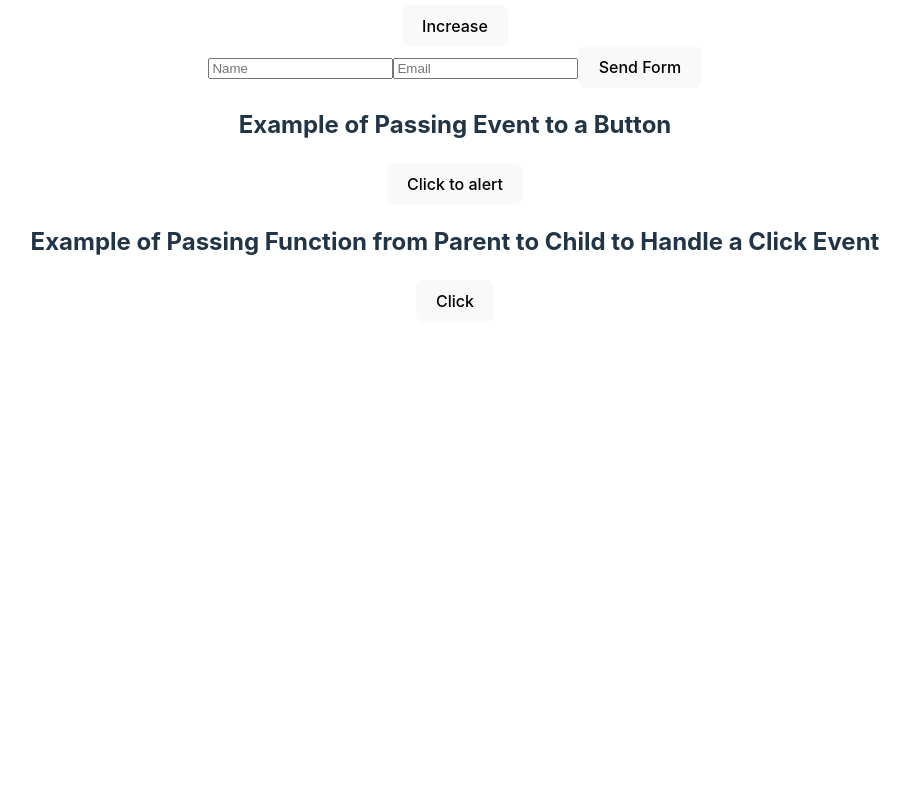
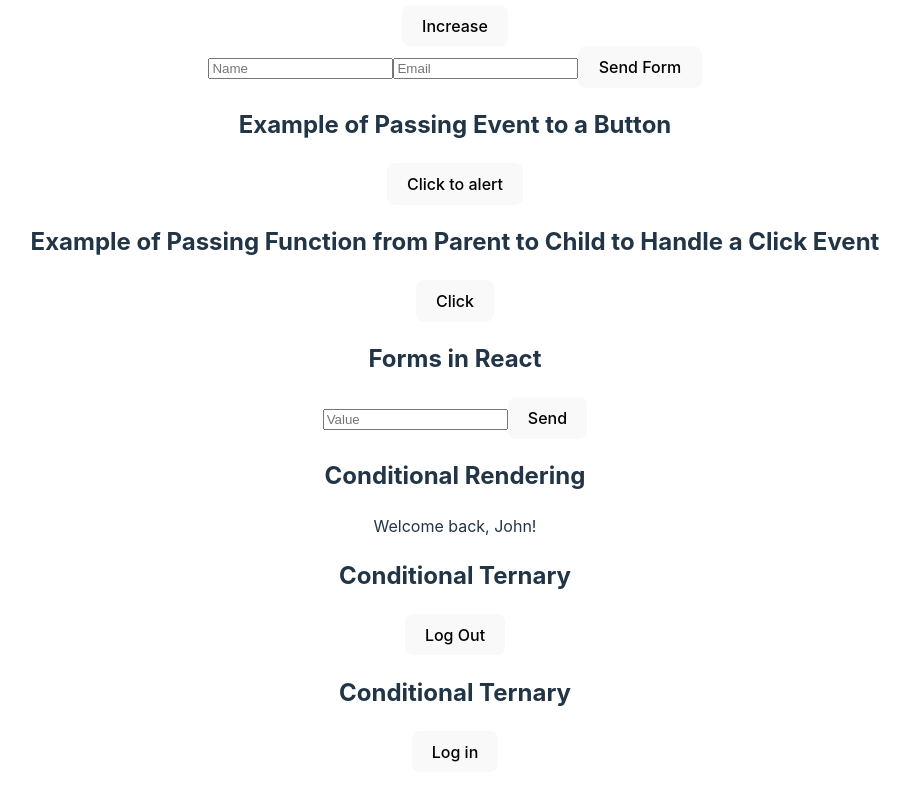
Before and after one commit to mmartins23/ReactJS-com-TS-direto-ao-ponto, a React (Vite) app in the folder Section 3- Fundamentos do React JS/react-fundamentals-app/: page / in a window 1280 px wide. Shown: the part 775-1575 px from the top of the page, without its empty margins (185-1095 px from the left). Before the commit the page ends 1129 px from the top, so only its background shows below. Built offline with nearby package versions, Linux system fonts and the light colour scheme.

Commit message:
13. Formulários e renderização condicional

```diff
--- a/Section 3- Fundamentos do React JS/react-fundamentals-app/src/App.jsx
+++ b/Section 3- Fundamentos do React JS/react-fundamentals-app/src/App.jsx
@@ -8,6 +8,9 @@ import Counter from './components/Counter';
 import Form from './components/Form';
 import Button from './components/Button';
 import ParentEventComponent from './components/ParentEventComponent';
+import FormEvents from './components/FormEvents';
+import RenderConditional from './components/RenderConditional';
+import LoginButton from './components/LoginButton';
 
 
 function App() {
@@ -23,14 +26,21 @@ function App() {
       {/* 10 Props */}
       <User name="Alice" age={30} jobRole="Developer" />
       <User name="Bob" age={25} jobRole="Designer" />
-      {/* useState */}
+      {/* 11 useState */}
       <Counter/>
-      {/* Multiple state */}
+      {/* 11Multiple state */}
       <Form/>
-      {/* Events */}
+      {/* 12 Events */}
       <Button/>
-      {/*  */}
+      {/* 12 Passing events functions as props  */}
       <ParentEventComponent/>
+      {/* 13 Form */}
+      <FormEvents/>
+      {/* 13 Conditional Rendering */}
+      <RenderConditional user="John"/>
+      {/* 13 Ternary */}
+      <LoginButton loggedIn={true}/>
+      <LoginButton loggedIn={false}/>
     </>
   )
 }
--- /dev/null
+++ b/Section 3- Fundamentos do React JS/react-fundamentals-app/src/components/FormEvents.jsx
@@ -0,0 +1,23 @@
+import { useState } from "react"
+
+const FormEvents = () => {
+    const [value, setValue] = useState("");
+
+    const handleChange = (e) => {
+        setValue(e.target.value);
+    }
+    const handleSubmit = (e) => {
+        e.preventDefault();
+        console.log(value);
+        setValue("");
+    }
+    return (
+        <form onSubmit={handleSubmit}>
+            <h2>Forms in React</h2>
+            <input type="text" value={value} placeholder="Value" onChange={handleChange} />
+            <button>Send</button>
+        </form>
+    )
+}
+
+export default FormEvents
--- /dev/null
+++ b/Section 3- Fundamentos do React JS/react-fundamentals-app/src/components/LoginButton.jsx
@@ -0,0 +1,10 @@
+const LoginButton = ({ loggedIn }) => {
+    return (
+        <div>
+            <h2>Conditional Ternary</h2>
+            {loggedIn ? <button>Log Out</button> : <button>Log in</button>}
+        </div>
+    )
+}
+
+export default LoginButton
--- /dev/null
+++ b/Section 3- Fundamentos do React JS/react-fundamentals-app/src/components/RenderConditional.jsx
@@ -0,0 +1,10 @@
+const RenderConditional = ({ user }) => {
+    return (
+        <div>
+            <h2>Conditional Rendering</h2>
+            {user && <p>Welcome back, {user}!</p>}
+        </div>
+    )
+}
+
+export default RenderConditional
```
Also changed, not shown: 1 other file (tests, documents, lock files or other folders).
